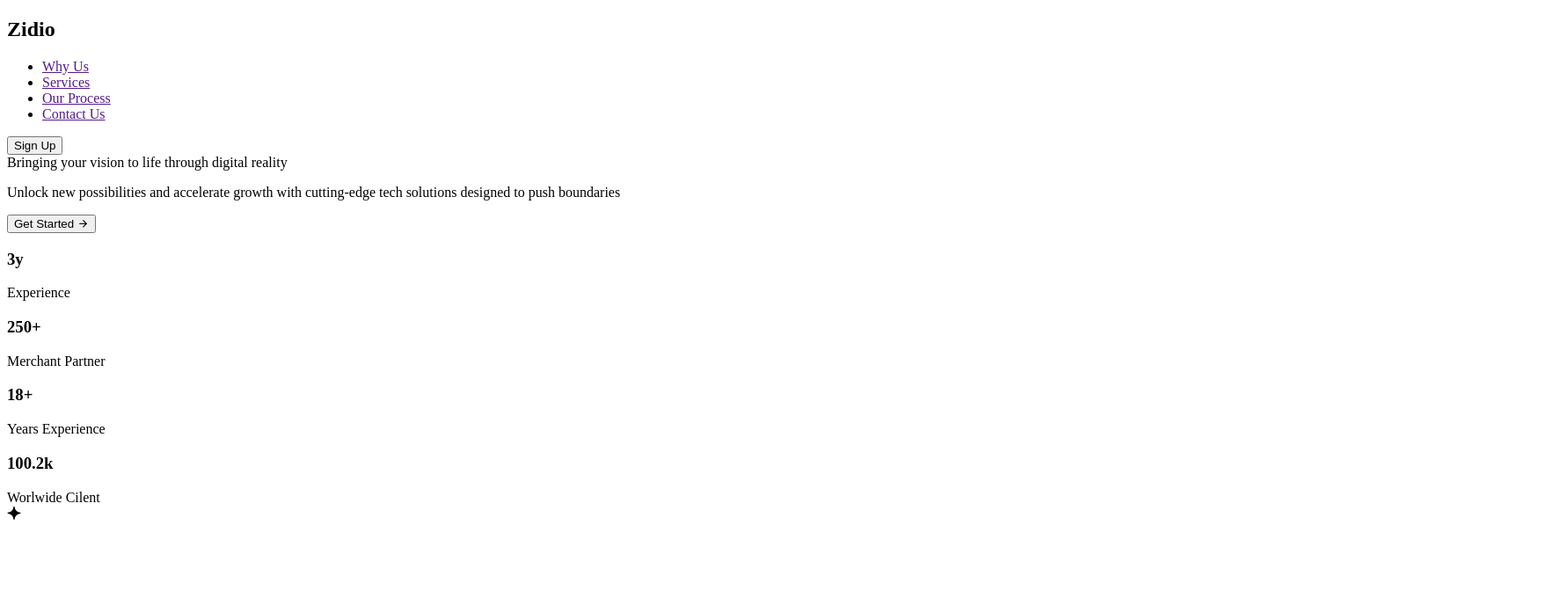
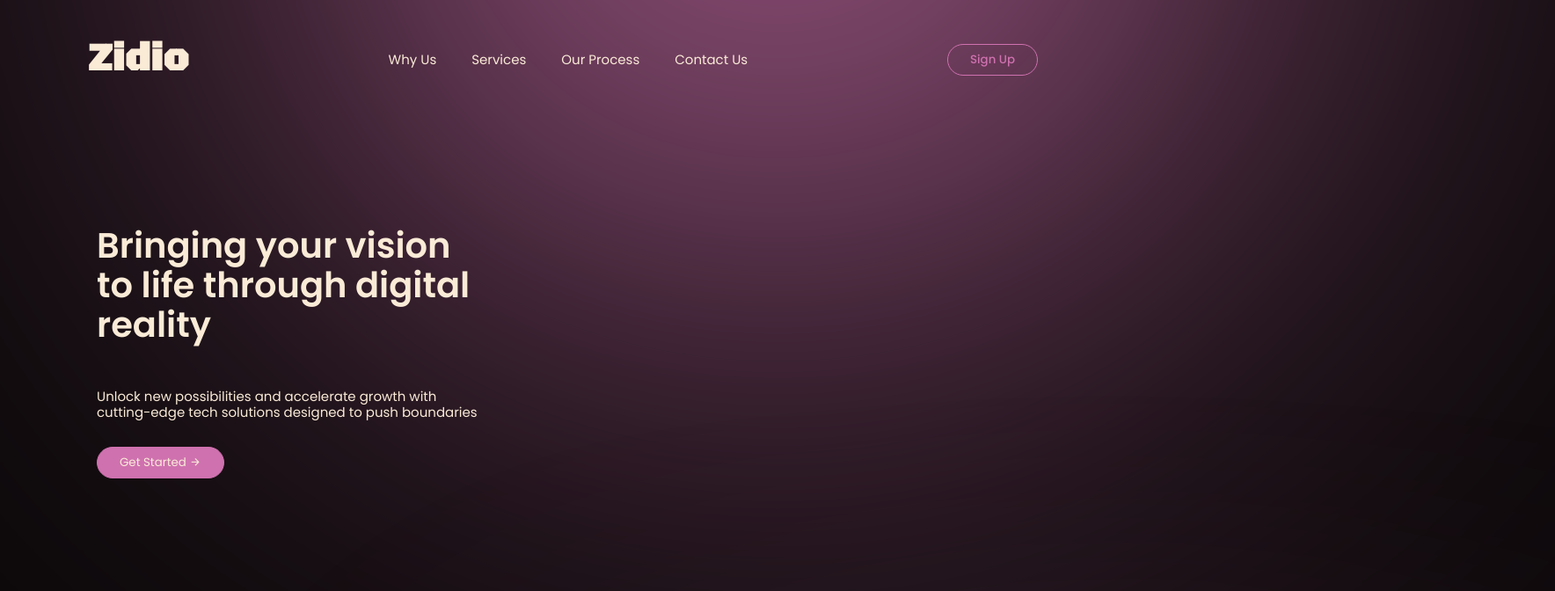
Before and after one commit to SanchitGade/Intern_Project-1, a website: page home.html in a window 1280 px wide. Shown: the top 672 px of the page at 88% size, 1768 px wide, since content can reach past the window. Drawn offline with nearby package versions, Linux system fonts and the light colour scheme; a web font is replaced by a local one.

Commit message:
Linked CSS files to home page

```diff
--- a/home.html
+++ b/home.html
@@ -3,8 +3,8 @@
 <head>
     <meta charset="UTF-8">
     <meta name="viewport" content="width=device-width, initial-scale=1.0">
-    <title>Purple Bank</title>
-    <link rel="stylesheet" href="style.css">
+    <title>Zidio</title>
+    <link rel="stylesheet" href="home.css">
     <link
     href="https://cdn.jsdelivr.net/npm/remixicon@4.3.0/fonts/remixicon.css"
     rel="stylesheet"/>
```
